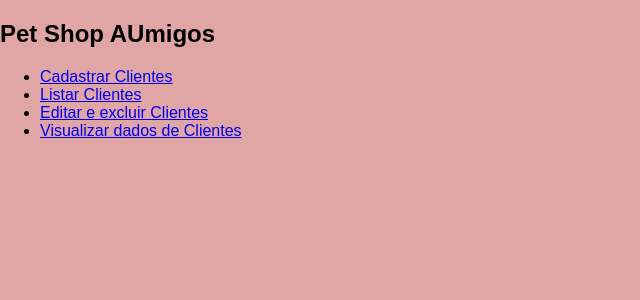
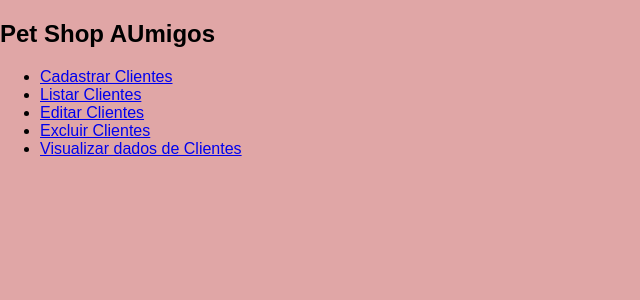
Before and after one commit to albanoisa/AUmigos, a PHP site: page / in a window 1280 px wide. Shown: the top 300 px of the page, without its empty margins (0-640 px from the left). Run offline with PHP 8.4, Linux system fonts and the light colour scheme.

Commit message:
arrumando erros

```diff
--- a/index.php
+++ b/index.php
@@ -22,6 +22,7 @@
             <ul>
                 <li><a href="cadastro.php">Cadastrar Clientes</a></li>
                 <li><a href="listar.php">Listar Clientes</a></li>
-                <li><a href="editar_excluir.php">Editar e excluir Clientes</a></li>
+                <li><a href="editar_excluir.php">Editar Clientes</a></li>
+                <li><a href="excluir.php">Excluir Clientes</a></li>
                 <li><a href="visualizar_dados.php">Visualizar dados de Clientes</a></li>
             </ul>
```
Also changed, not shown: public/editar.php (added), public/editar_excluir.php (deleted), public/excluir.php (added).
